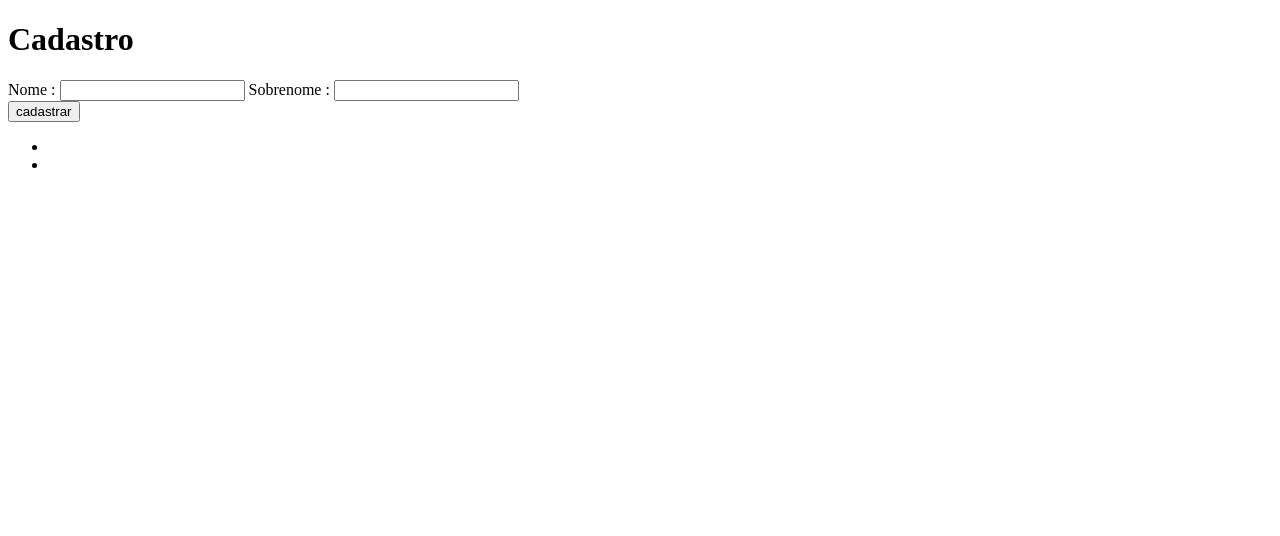
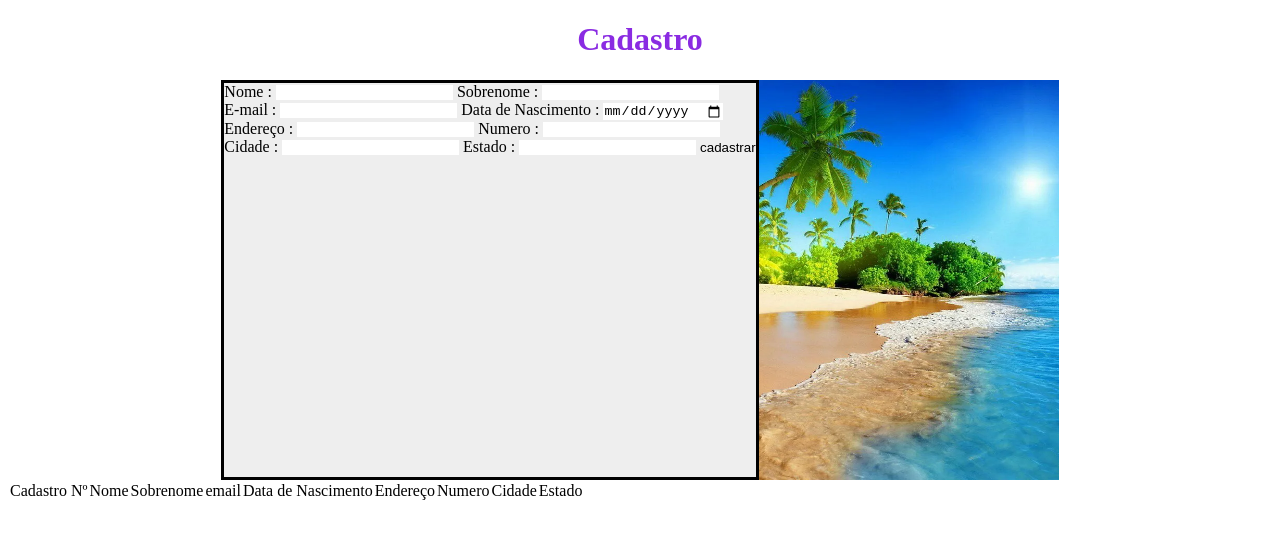
Before and after one commit to ErichAlecs/tabela-cadastro, a plain HTML site: page index.html in a window 1280 px wide. Drawn offline with Linux system fonts and the light colour scheme.

Commit message:
tabela pronta
Feita toda parte de html e js para a tabela. faltando apenas com inicio do estilo no mesmo.

```diff
--- /dev/null
+++ b/app.js
@@ -0,0 +1,26 @@
+function cadastrar(nome, sobrenome, email, datanascimento, endereco, numero, cidade, estado) {
+
+    var tb = document.getElementById("tabela");
+    var qtdLinhas = tb.rows.length;
+    var linha = tb.insertRow(qtdLinhas);
+
+    var cellCodigo = linha.insertCell(0);
+    var cellNome = linha.insertCell(1);
+    var cellSobrenome = linha.insertCell(2);
+    var cellemail = linha.insertCell(3);
+    var celldatanascimento = linha.insertCell(4);
+    var cellendereco = linha.insertCell(5);
+    var cellnumero = linha.insertCell(6);
+    var cellcidade = linha.insertCell(7);
+    var cellestado = linha.insertCell(8);
+
+    cellCodigo.innerHTML = qtdLinhas;
+    cellNome.innerHTML = nome;
+    cellSobrenome.innerHTML = sobrenome;
+    cellemail.innerHTML = email;
+    celldatanascimento.innerHTML = datanascimento;
+    cellendereco.innerHTML = endereco;
+    cellnumero.innerHTML = numero;
+    cellcidade.innerHTML = cidade;
+    cellestado.innerHTML = estado;
+}
--- a/index.html
+++ b/index.html
@@ -1,31 +1,67 @@
 <!DOCTYPE html>
-<html lang="en">
+<html lang="pt-br">
+
 <head>
     <meta charset="UTF-8">
     <meta http-equiv="X-UA-Compatible" content="IE=edge">
     <meta name="viewport" content="width=device-width, initial-scale=1.0">
     <title>Cadastro</title>
+    <script type="text/javascript" src="app.js"></script>
+    <link rel="stylesheet" href="style.css">
 </head>
+
 <body>
     <h1 class="titulo">
         Cadastro
     </h1>
-    <form class="formulario">
-        <label>Nome : <input type="text" id="nome" name="nome" required>
-        </label>
-        <label>Sobrenome : <input type="text" id="sobrenome" name="sobrenome" required>
-        </label>
-        <br>
-        <input type="button" name="cadastrar" value="cadastrar" onclick="cadastrar(nome.value, sobrenome.value )">
-    </form>
+    <div class="cadast-img">
+        <form class="formulario">
+            <label>Nome :</label>
+            <input type="text" name="nome" required>
+
+            <label>Sobrenome :</label>
+            <input type="text" name="sobrenome" required>
+            <br>
+            <label>E-mail :</label>
+            <input type="email" name="email" required>
+
+            <label>Data de Nascimento :</label>
+            <input type="date" name="datanascimento" required>
+            <br>
+            <label>Endereço :</label>
+            <input type="text" name="endereco" required>
+
+            <label>Numero :</label>
+            <input type="number" name="numero" required>
+            <br>
+            <label>Cidade :</label>
+            <input type="text" name="cidade" required>
+
+            <label>Estado :</label>
+            <input type="" name="estado" required>
+
+            <input type="button" value="cadastrar"
+                onclick="cadastrar(nome.value, sobrenome.value, email.value, datanascimento.value, endereco.value, numero.value, cidade.value, estado.value)">
+        </form>
+        <img id="img1" src="img.webp" alt="uma praia">
+    </div>
 
     <table id="tabela">
-        <ul id="tblista">
-            <li id="tbnome"></li>
-            <li id="tbsobrenome"></li>
-        </ul>
+        <thead id="tblista">
+            <tr>
+                <td>Cadastro Nº</td>
+                <td>Nome</td>
+                <td>Sobrenome</td>
+                <td>email</td>
+                <td>Data de Nascimento</td>
+                <td>Endereço</td>
+                <td>Numero</td>
+                <td>Cidade</td>
+                <td>Estado</td>
+            </tr>
+        </thead>
     </table>
 
-    <script src="index.js"></script>
 </body>
+
 </html>
--- a/index.js
+++ /dev/null
@@ -1,14 +0,0 @@
-function cadastrar(nome, sobrenome) {
-
-    let tb = document.getElementById('tabela');
-    let qtdLinhas = tb.rows.length;
-    let linha = tb.insertRow(qtdLinhas);
-
-    let cellCodigo = linha.insertcell(0);
-    let cellNome = linha.insertcell (1);
-    let cellSobrenome = linha.insertcell(2);
-
-    cellCodigo.innerHTML = qtdLinhas;
-    cellNome.innerHTML = nome;
-    cellSobrenome.innerHTML = sobrenome;
-}
--- /dev/null
+++ b/style.css
@@ -0,0 +1,22 @@
+*{
+    padding: 0;
+    border: 0;
+    box-sizing: border-box;
+}
+.cadast-img{
+    display: flex;
+    justify-content: center;
+}
+#img1{
+    width: 300px;
+    height: 400px;
+
+}
+.formulario{
+    border: solid black;
+    background-color: #edededed;
+}
+.titulo{
+    text-align: center;
+    color: blueviolet;
+}
```
Also changed, not shown: img.webp (added).
